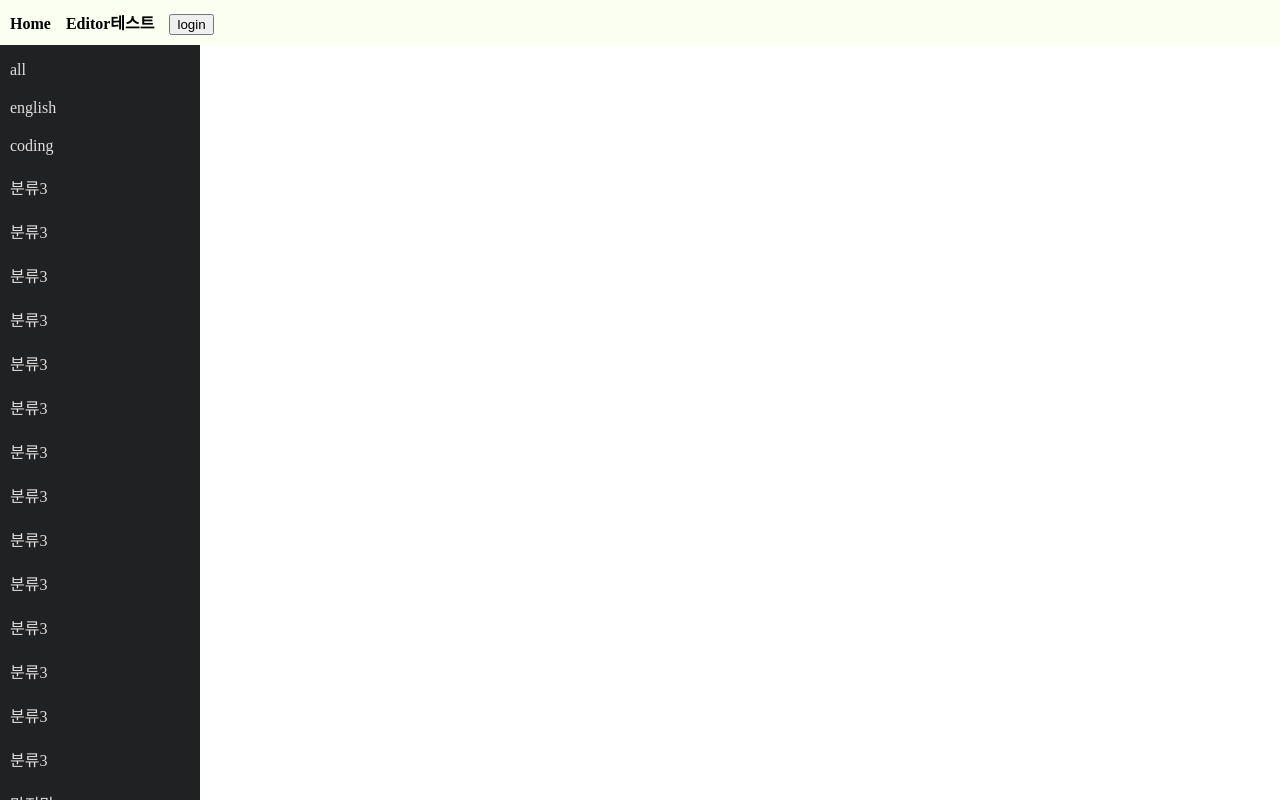
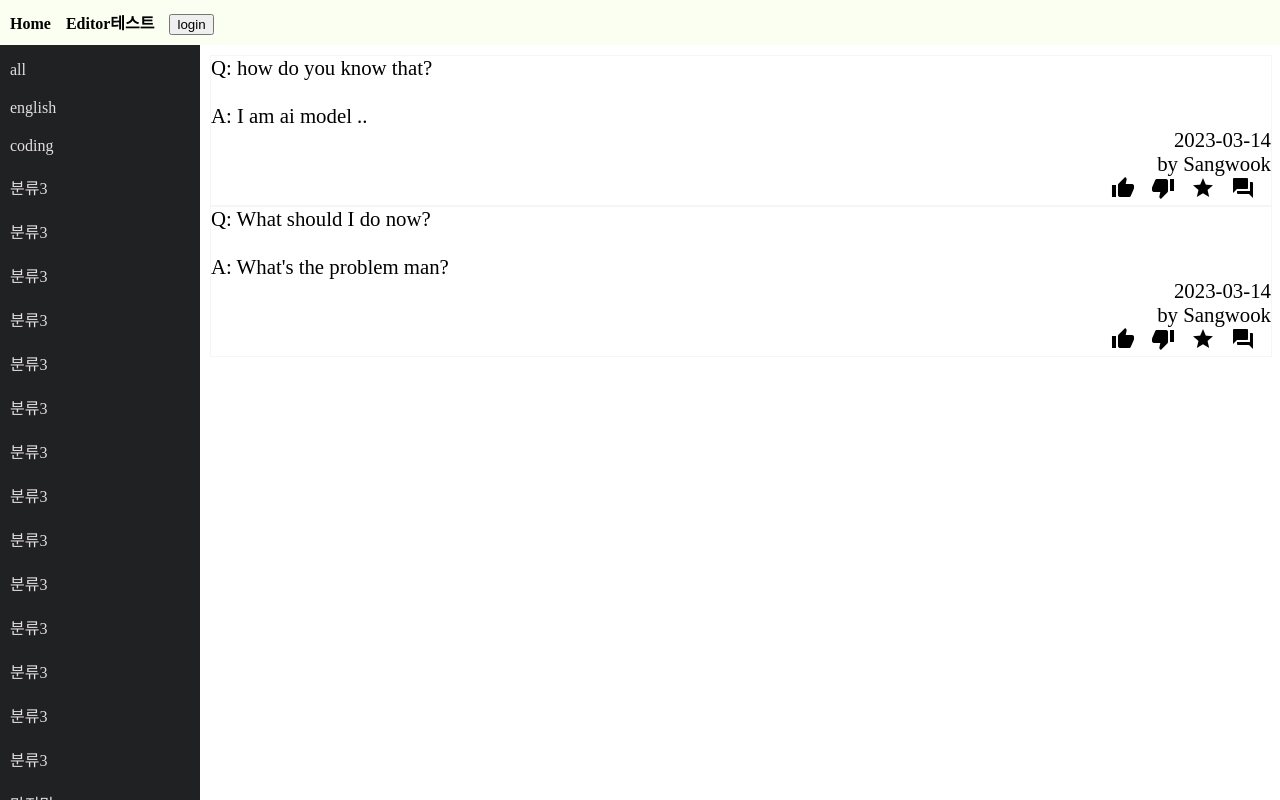
Before and after one commit to 94peterchoi/engda-client-view, a Vue app: page /qna in a window 1280 px wide. Built offline with nearby package versions, Linux system fonts and the light colour scheme.

Commit message:
Add: QnaView component, css source using CDN

```diff
--- a/index.html
+++ b/index.html
@@ -3,6 +3,8 @@
   <head>
     <meta charset="UTF-8">
     <link rel="icon" href="/favicon.ico">
+    <link href="https://fonts.googleapis.com/icon?family=Material+Icons" rel="stylesheet">
+
     <meta name="viewport" content="width=device-width, initial-scale=1.0">
     <title>Vite App</title>
   </head>
--- a/src/constants/apiInfo.js
+++ b/src/constants/apiInfo.js
@@ -5,6 +5,11 @@ const API_LIST = {
         method: 'GET',
         url: `${API_BASE_URL}/user/me`,
         desc: '유저정보 조회'
+    },
+    GET_QNA: {
+        method: 'GET',
+        url: `${API_BASE_URL}/qna`,
+        desc: 'qna 조회'
     },
     SAVE_POSTING: {
         method: 'POST',
--- a/src/router/index.js
+++ b/src/router/index.js
@@ -1,6 +1,7 @@
 import { createRouter, createWebHistory } from 'vue-router'
 import HomeView from '@/views/HomeView.vue'
 import LoginView from '@/views/LoginView.vue';
+import QnaView from '@/views/QnaView.vue';
 import ProfileForm from '@/views/ProfileForm.vue';
 import OAuth2RedirectHandler from '@/views/OAuth2RedirectHandler.vue';
 import PostSave from '@/views/PostSave.vue';
@@ -36,6 +37,11 @@ const router = createRouter({
       path: '/oauth2/redirect',
       name: 'OAuth2RedirectHandler',
       component: OAuth2RedirectHandler,
+    },
+    {
+      path: '/qna',
+      name: 'QnaView',
+      component: QnaView,
     },
     {
       path: '/editor',
--- /dev/null
+++ b/src/views/QnaView.vue
@@ -0,0 +1,64 @@
+<template>
+    <div class="qna_container" v-for="item in qnaList" :key="item.id">
+        <div class="qna_box">
+            <div class="title">
+                <span>Q: {{ item.title }}</span>
+            </div>
+            <div class="answer">
+                <span>A: {{ item.answer }}</span>
+            </div>
+            <div class="footer">
+                <div>{{ item.creationTime }}</div>
+                <div>by Sangwook</div>
+                <div class="icon_box">
+                    <span><i class="material-icons">thumb_up</i></span>
+                    <span><i class="material-icons">thumb_down</i></span>
+                    <span><i class="material-icons">star</i></span>
+                    <span><i class="material-icons">question_answer</i></span>
+                </div>
+            </div>
+        </div>
+    </div>
+</template>
+
+<script>
+
+    export default {
+        name: 'QnaView',
+        data() {
+            return {
+                qnaList: [
+                    {id: 1, title: 'how do you know that?', answer: 'I am ai model ..', creationTime: '2023-03-14'},
+                    {id: 2, title: 'What should I do now?', answer: 'What\'s the problem man?', creationTime: '2023-03-14'},
+                ],
+            }
+        }
+    }
+
+</script>
+
+
+<style scoped>
+    .qna_box {
+        font-size: 1.3rem;
+        border: 1px solid whitesmoke;
+        width: 100%;
+
+    }
+
+    .qna_box .title {
+        margin-bottom: 1.5rem;
+    }
+
+    .footer {
+        display: flex;
+        flex-direction: column;
+        align-items: self-end;
+    }
+
+    .icon_box span {
+        margin-right: 1rem;
+    }
+
+
+</style>
```
